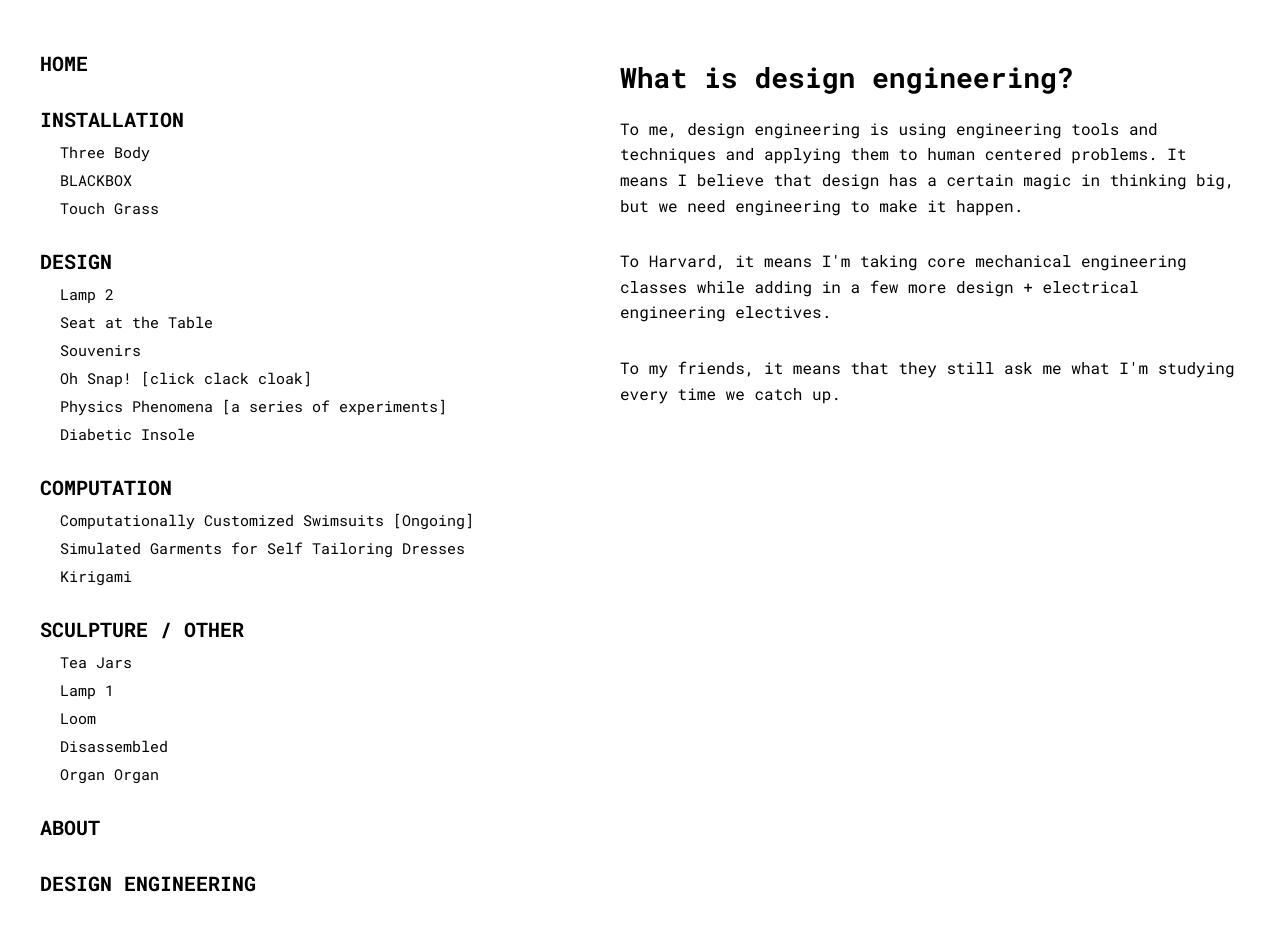
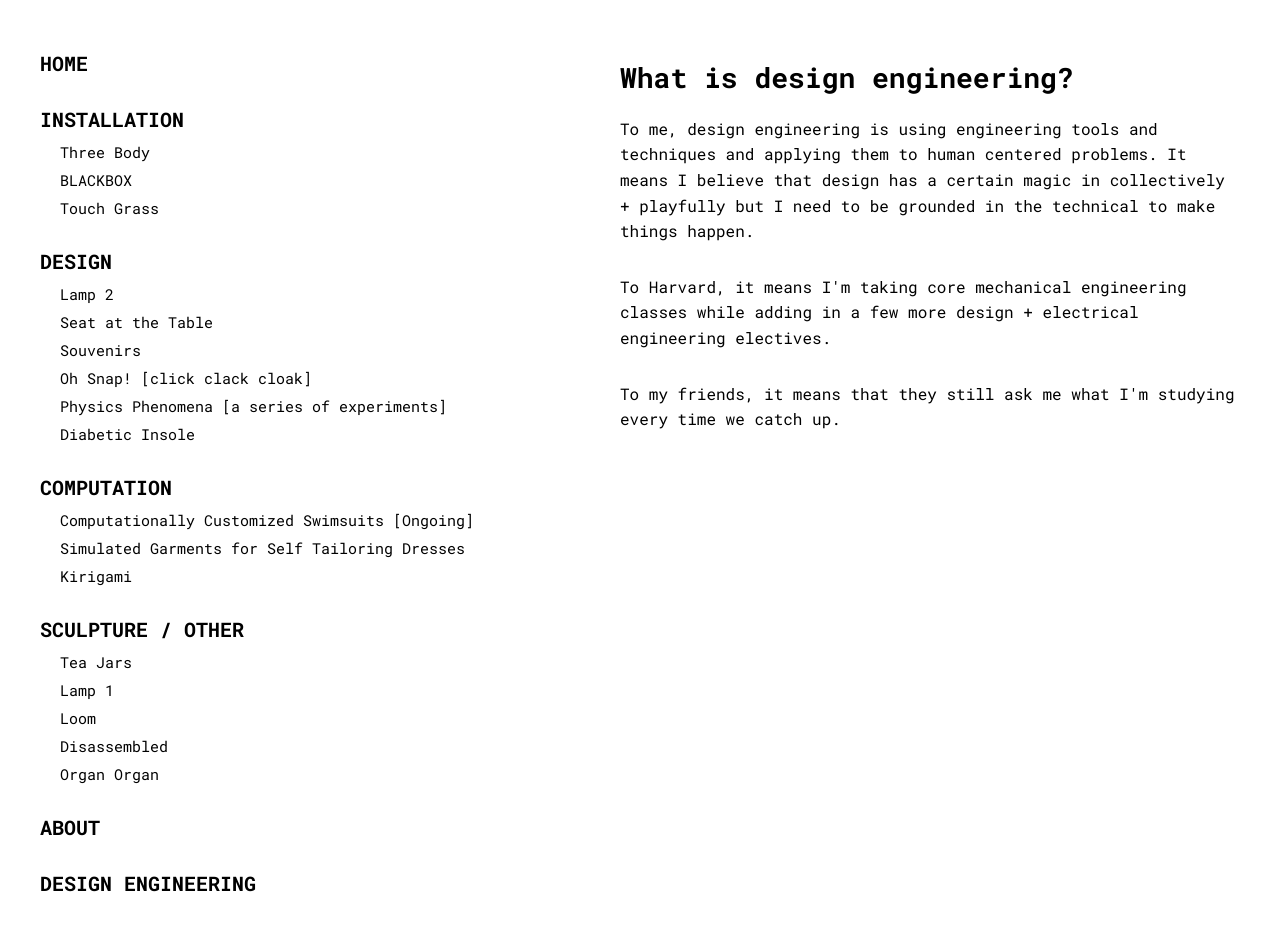
Before and after one commit to sofiac29/sofiac29.github.io, a plain HTML site: page designengineering.html in a window 1280 px wide. Drawn offline with Linux system fonts and the light colour scheme.

Commit message:
new design engineering page which i will prob change later

```diff
--- a/designengineering.html
+++ b/designengineering.html
@@ -19,7 +19,7 @@
       <h1>What is design engineering? </h1>
 
       <p>
-       To me, design engineering is using engineering tools and techniques and applying them to human centered problems. It means I believe that design has a certain magic in thinking big, but we need engineering to make it happen.
+       To me, design engineering is using engineering tools and techniques and applying them to human centered problems. It means I believe that design has a certain magic in collectively + playfully but I need to be grounded in the technical to make things happen.
       </p>
       <p>
         To Harvard, it means I'm taking core mechanical engineering classes while adding in a few more design + electrical engineering electives.
```
Also changed, not shown: 1 other file.
